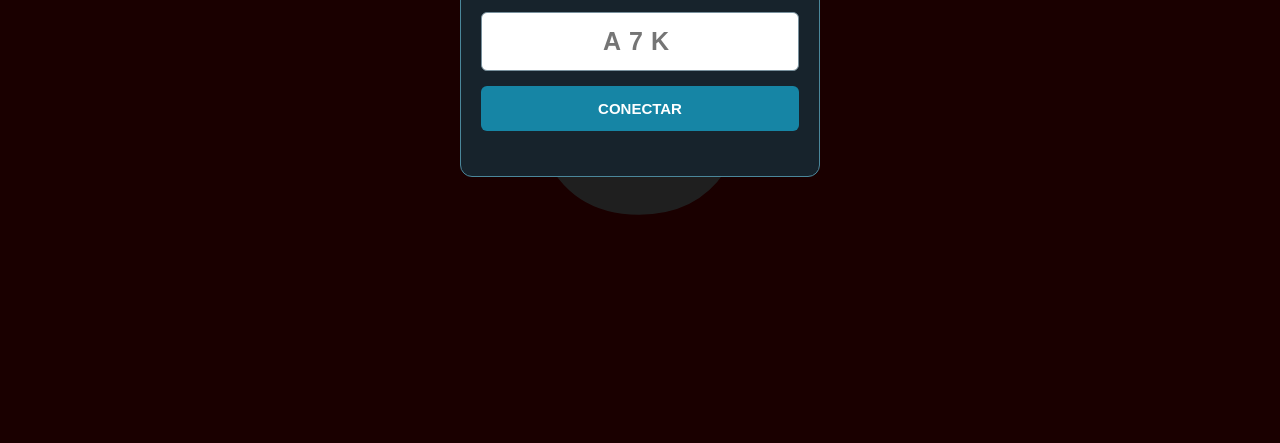
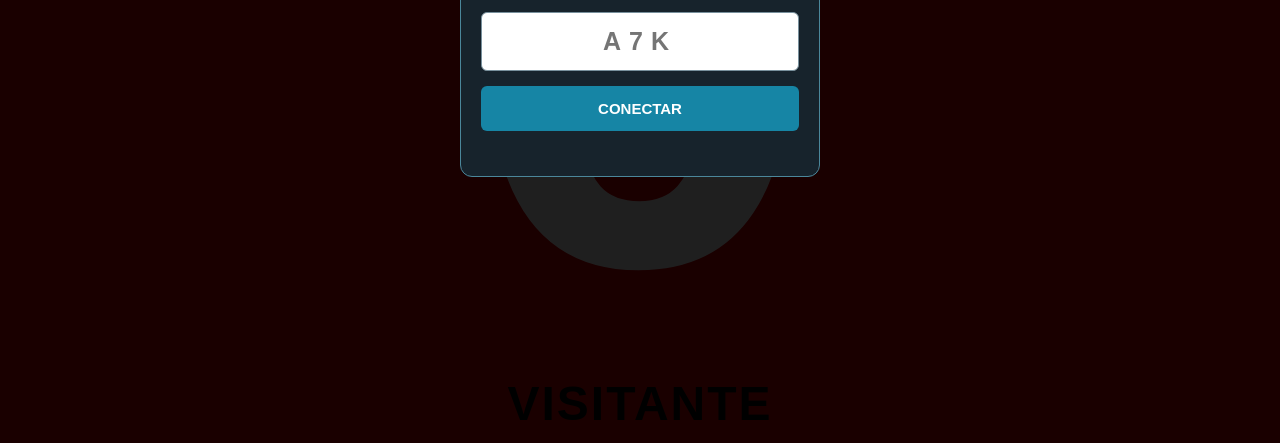
Before and after one commit to juancelli78/waterpolo, a plain HTML site: page Marcador/contador A.html in a window 1280 px wide. Shown: the part 357-800 px from the top of the page. Drawn offline with Linux system fonts and the light colour scheme.

Commit message:
Update style.css

```diff
--- a/Marcador/style.css
+++ b/Marcador/style.css
@@ -101,7 +101,7 @@ body.azul {
   -webkit-box-align: center;
   -ms-flex-align: center;
   align-items: center;
-  font-size: 60vh;
+  font-size: 80vh;
   font-weight: bold;
 }
 /* =========================================
@@ -201,3 +201,24 @@ body.azul {
   margin-top: 15px !important;
   color: #ffb6b6;
 }
+
+/*===============================
+AGREGADO LOCAL Y VISITANTE
+==============================*/
+/* =========================================
+   IDENTIFICACIÓN LOCAL / VISITANTE
+   ========================================= */
+#etiquetaEquipo {
+  position: fixed;
+  bottom: 12px;
+  left: 0;
+  width: 100%;
+  z-index: 1000;
+  color: #000000;
+  font-family: Arial, Helvetica, sans-serif;
+  font-size: 3rem;
+  font-weight: bold;
+  letter-spacing: 2px;
+  text-align: center;
+  pointer-events: none;
+}
```
